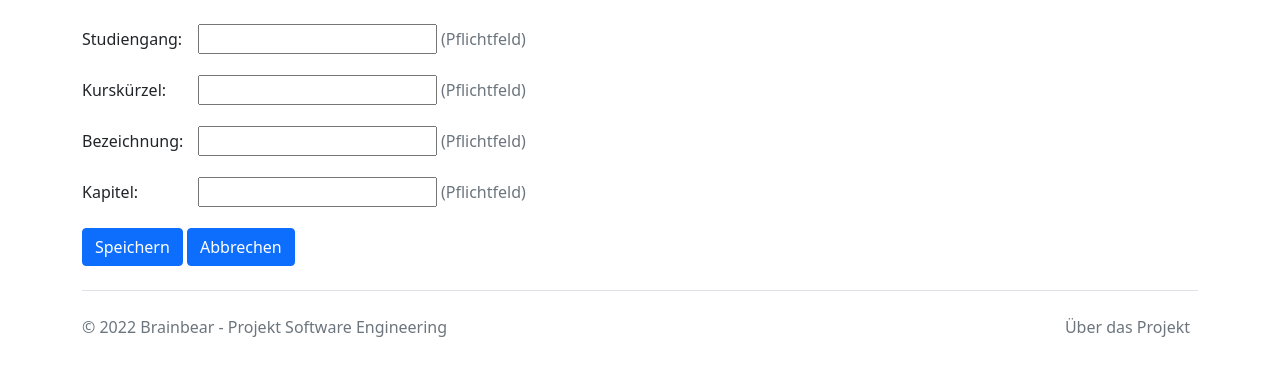
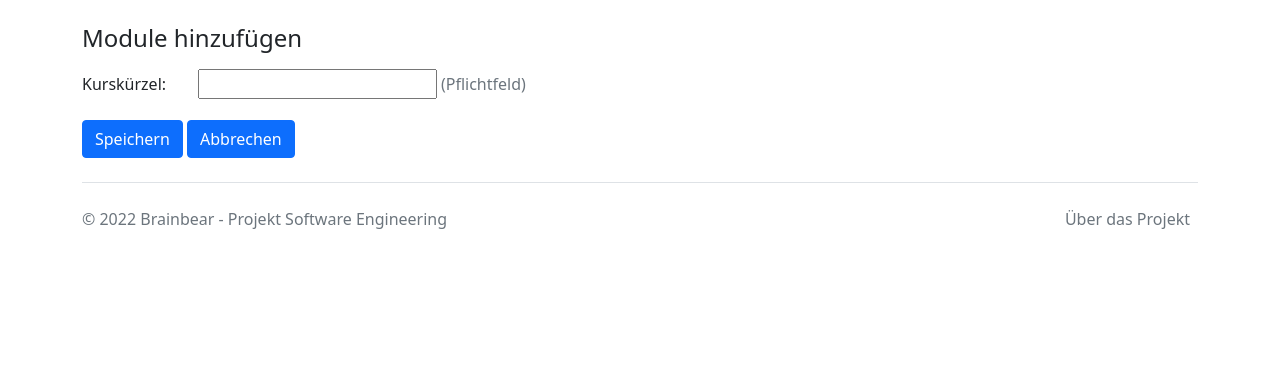
Before and after one commit to lomma01/isef-brainbear, a Flask app: template templates/add_modules.html in a window 1280 px wide. Shown: the part 93-469 px from the top of the page. Run offline with Flask 2, Linux system fonts and the light colour scheme; the template is opened without the code that fills it: values that come from a table or form of the project are taken from there, others are empty; some libraries are stand-ins or nearby versions.

Commit message:
removed studiengang, designation and so on

```diff
--- a/decorators.py
+++ b/decorators.py
@@ -133,30 +133,17 @@ class UpdateRoles(Form):
 
 
 class AddModule(Form):
-    id = StringField('id', validators=[validators.DataRequired()])
-    studiengang_name = StringField("studiengang_name",
-                                   validators=[validators.DataRequired()])
     module_name = StringField('module_name',
                               validators=[validators.DataRequired()])
-    designation = StringField('designation',
-                              validators=[validators.DataRequired()
-                                          ])  # Beschreibung des Kurses
-    chapter = StringField('chapter', validators=[validators.DataRequired()
-                                                 ])  # Kapitel / Lektion
 
 
 class AddQuestions(Form):
-    # modulestore = database.DatabaseManager()....
-    courselist = []  # Liste der Studiengänge
+    modulestore = database.DatabaseManager().fetch_all_module_rows()
     modulelist = []  # Liste der Kurskürzel
-    chapterlist = []  # Liste der Kapitel / Lektionen
-    '''for i in modulestore:
-        courselist.append(i["studiengang_name"])
+    for i in modulestore:
         modulelist.append(i["module_name"])
-        chapterlist.append(i["chapter"])'''
-    studiengang_name = SelectField("studiengang_name", choices=courselist)
     module_name = SelectField('module_name', choices=modulelist)
-    chapter = SelectField('chapter', choices=chapterlist)
+    chapter = StringField('chapter', validators=[validators.DataRequired()])
     question = TextAreaField('question',
                              validators=[validators.DataRequired()])
     # question = StringField('question', validators=[validators.DataRequired()])  # Frage
--- a/templates/add_modules.html
+++ b/templates/add_modules.html
@@ -1,22 +1,12 @@
 {% extends "layout.html" %}
 {% block content %}
 <div class="container">
+    <h4>Module hinzufügen</h4>
+    <p></p>
     <form method="post" id="modul">
         <input type="hidden" name="csrf_token" value="{{ csrf_token() }}"/>
-        <label class="form-label" for="studiengang_name" style="width: 10%">Studiengang:</label>
-        {{ addmodule.studiengang_name }}
-        <span class="text-muted">(Pflichtfeld)</span>
-        <p></p>
         <label class="form-label" for="module_name" style="width: 10%">Kurskürzel:</label>
         {{ addmodule.module_name }}
-        <span class="text-muted">(Pflichtfeld)</span>
-        <p></p>
-        <label class="form-label" for="designation" style="width: 10%">Bezeichnung:</label>
-        {{ addmodule.designation }}
-        <span class="text-muted">(Pflichtfeld)</span>
-        <p></p>
-        <label class="form-label" for="chapter" style="width: 10%">Kapitel:</label>
-        {{ addmodule.chapter }}
         <span class="text-muted">(Pflichtfeld)</span>
         <p></p>
         <input type=submit class="btn btn-primary" name='speichern' value='Speichern'>
--- a/templates/add_questions.html
+++ b/templates/add_questions.html
@@ -1,11 +1,10 @@
 {% extends "layout.html" %}
 {% block content %}
 <div class="container">
+    <h4>Frage hinzufügen</h4>
+    <p></p>
     <form method="post" id="questions_add">
         <input type="hidden" name="csrf_token" value="{{ csrf_token() }}"/>
-        <label class="form-label" for="studiengang_name" style="width: 20%">Studiengang:</label>
-        {{ addquestions.studiengang_name }}
-        <p></p>
         <label class="form-label" for="module_name" style="width: 20%">Kurskürzel:</label>
         {{ addquestions.module_name }}
         <p></p>
```
